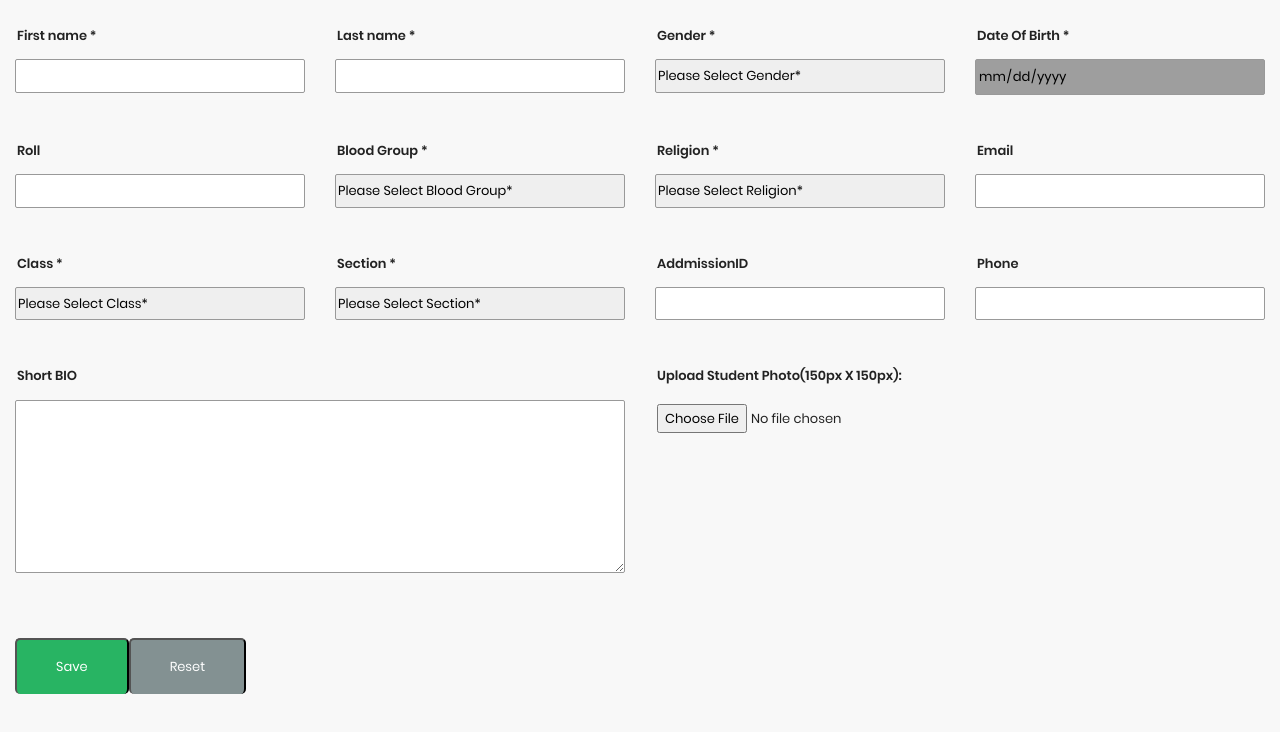
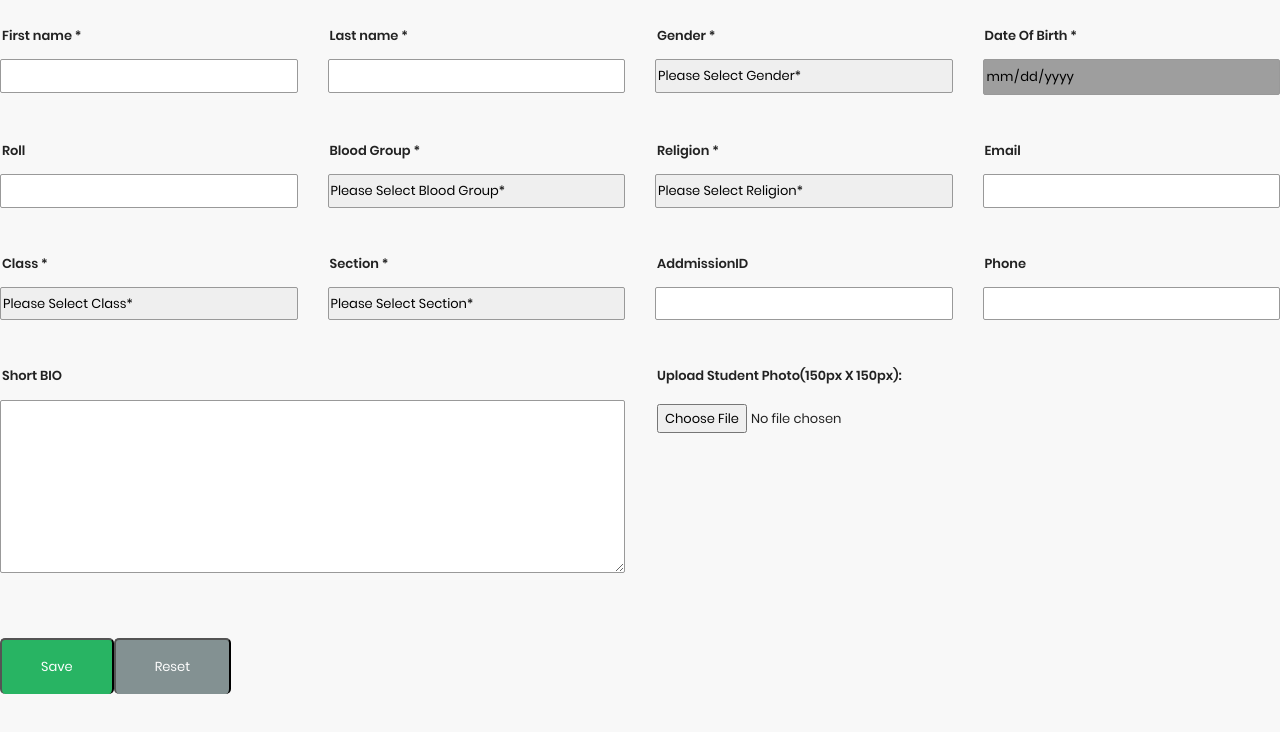
Before and after one commit to hodersolutions/vanvia-web, a React (Create React App) app: page /create-student in a window 1280 px wide. Shown: the top 732 px of the page. Built offline with nearby package versions, Linux system fonts and the light colour scheme; grey boxes are pictures that could not be loaded.

Commit message:
more CSS
more CSS

```diff
--- a/public/css/academe.css
+++ b/public/css/academe.css
@@ -1,3 +1,8 @@
+.academe-form {
+    padding-left: 0px !important;
+    padding-right: 0px !important;
+}
+
 /******************* Buttons ************************/
 .form-submit {
     display: inline-block;
--- a/src/components/student/Create.js
+++ b/src/components/student/Create.js
@@ -3,7 +3,7 @@ import React, { Component } from 'react';
 class CreateStudent extends Component {
   render() {
     return (
-        <div className="container-fluid">
+        <div className="container-fluid academe-form">
             <form action="">
                 <div className="row row-gap">
                     <div className="col-md-3">
```
